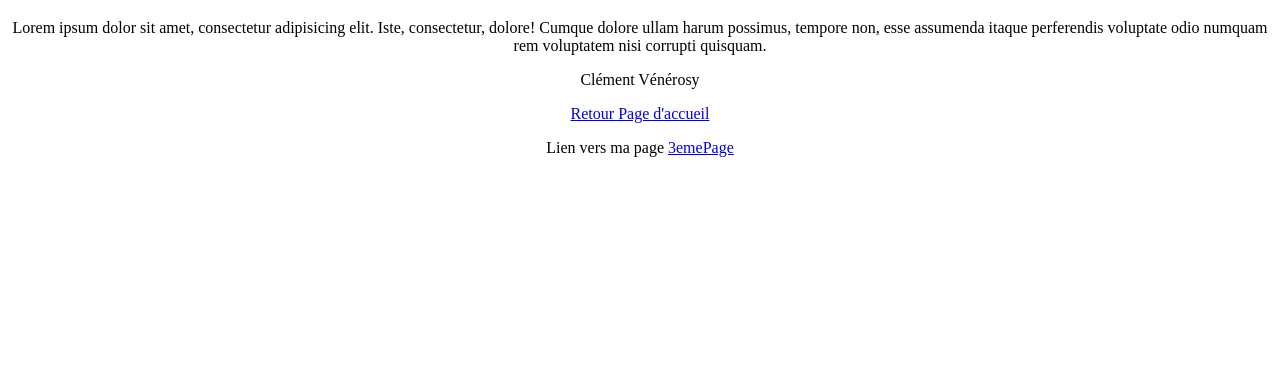
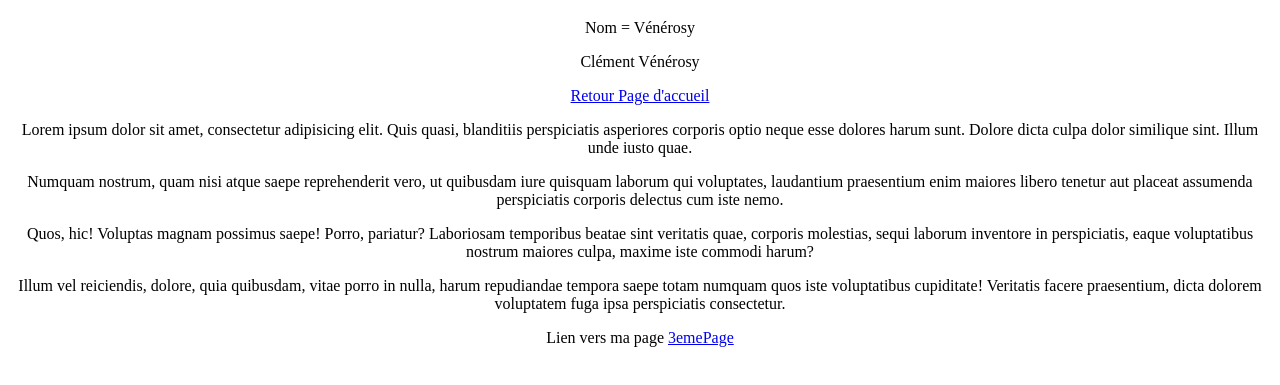
Before and after one commit to Sendo974/cours1, a plain HTML site: page cours.html in a window 1280 px wide. Shown: the part 61-446 px from the top of the page. Drawn offline with Linux system fonts and the light colour scheme.

Commit message:
Modification du cours

```diff
--- a/cours.html
+++ b/cours.html
@@ -7,10 +7,14 @@
 </head>
 <body>
 <center><h1>Clem</h1>
-<p>Lorem ipsum dolor sit amet, consectetur adipisicing elit. Iste, consectetur, dolore! Cumque dolore ullam harum possimus, tempore non, esse assumenda itaque perferendis voluptate odio numquam rem voluptatem nisi corrupti quisquam.</p>
+<p>Nom = Vénérosy</p>
 <p>Clément Vénérosy</p>
 
 <p><a href="index.html">Retour Page d'accueil</a></p>
+<p>Lorem ipsum dolor sit amet, consectetur adipisicing elit. Quis quasi, blanditiis perspiciatis asperiores corporis optio neque esse dolores harum sunt. Dolore dicta culpa dolor similique sint. Illum unde iusto quae.</p>
+<p>Numquam nostrum, quam nisi atque saepe reprehenderit vero, ut quibusdam iure quisquam laborum qui voluptates, laudantium praesentium enim maiores libero tenetur aut placeat assumenda perspiciatis corporis delectus cum iste nemo.</p>
+<p>Quos, hic! Voluptas magnam possimus saepe! Porro, pariatur? Laboriosam temporibus beatae sint veritatis quae, corporis molestias, sequi laborum inventore in perspiciatis, eaque voluptatibus nostrum maiores culpa, maxime iste commodi harum?</p>
+<p>Illum vel reiciendis, dolore, quia quibusdam, vitae porro in nulla, harum repudiandae tempora saepe totam numquam quos iste voluptatibus cupiditate! Veritatis facere praesentium, dicta dolorem voluptatem fuga ipsa perspiciatis consectetur.</p>
 <p>Lien vers ma page <a href="3emePage.html">3emePage</a></p></center>
 
 
```
